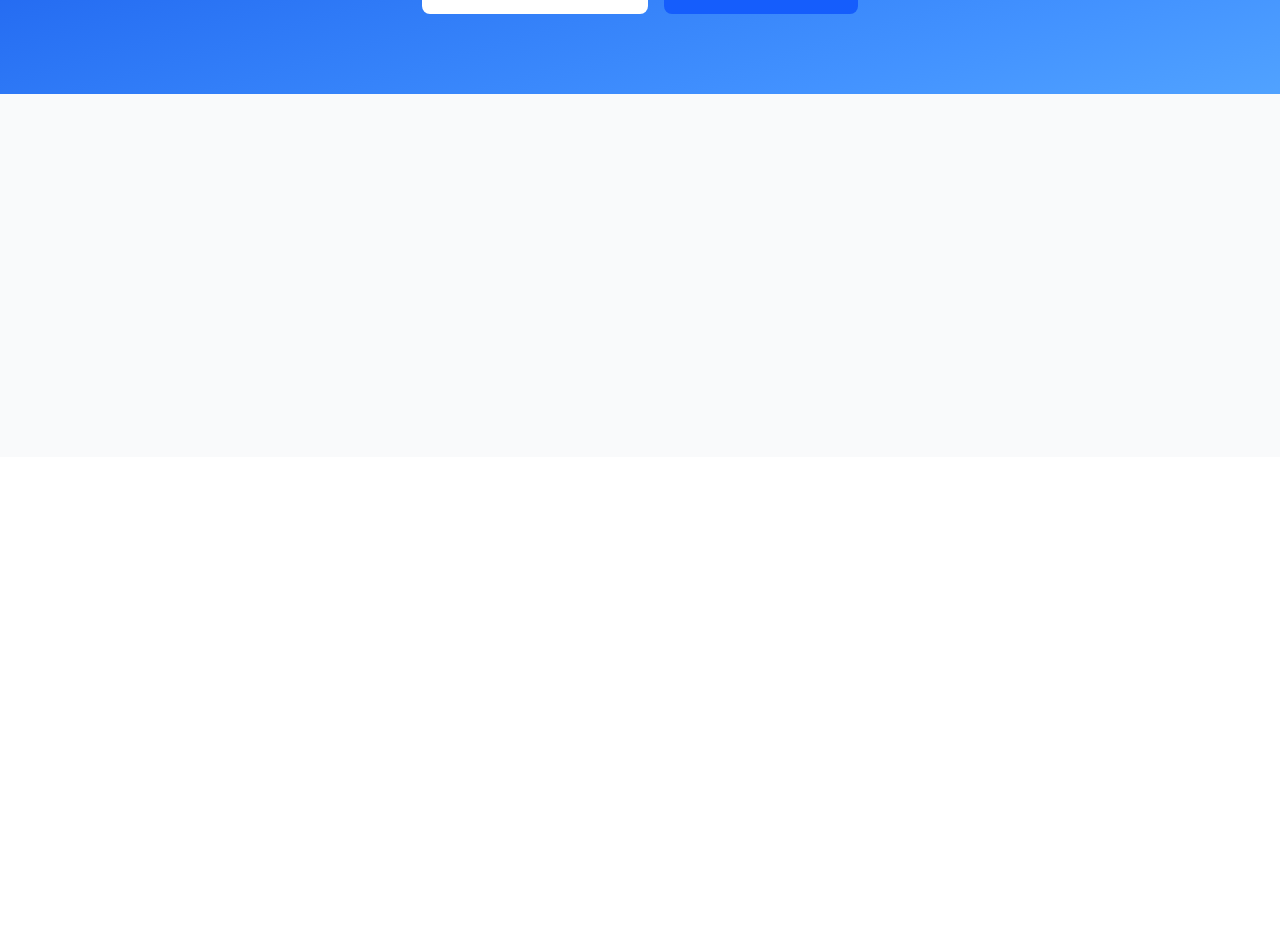
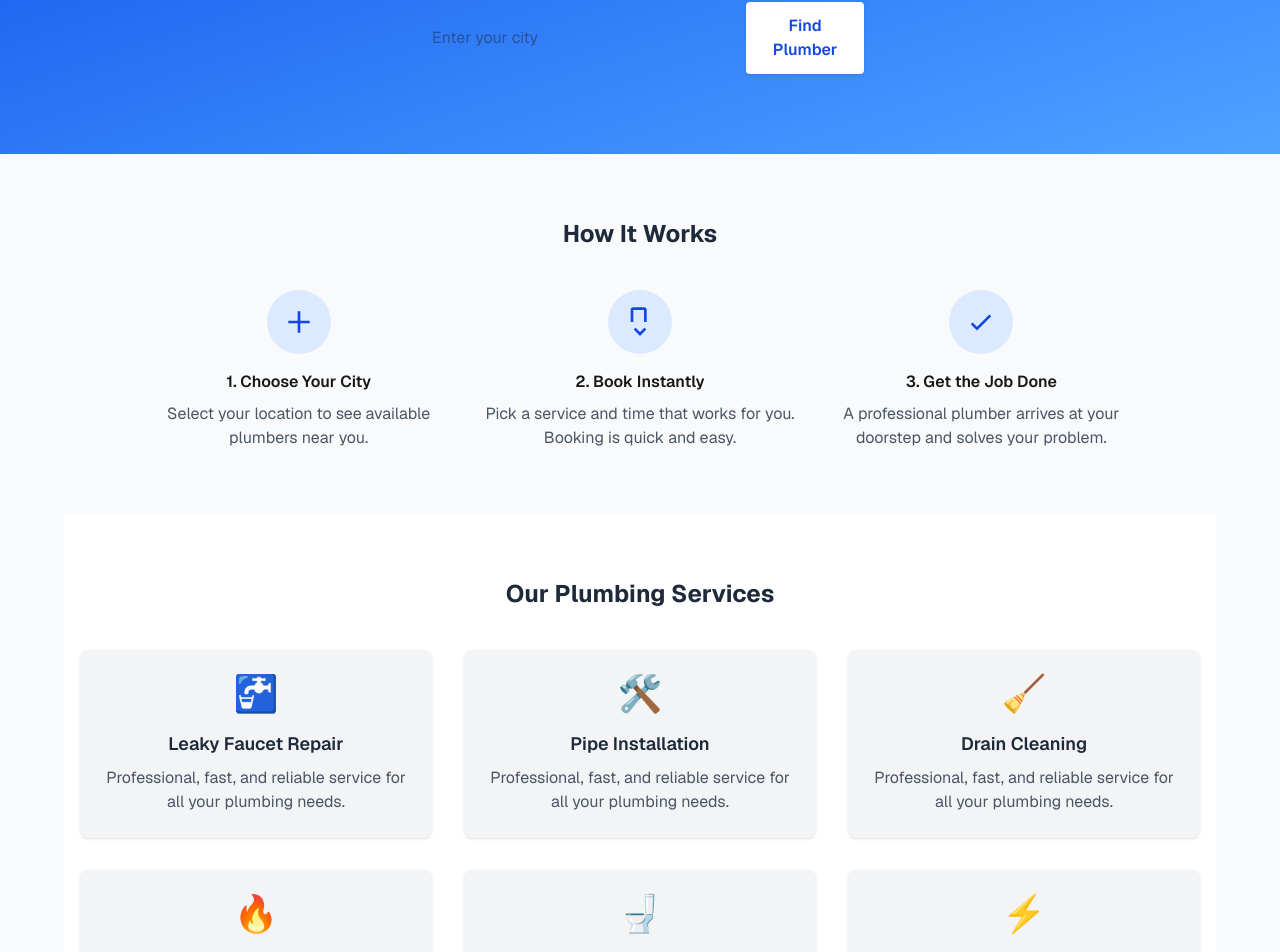
Before and after one commit to tishamishra/plubtest, a Next.js app: page / in a window 1280 px wide. Shown: the part 343-1295 px from the top of the page. Before the commit the page ends 800 px from the top, so only its background shows below. Built offline with nearby package versions, Linux system fonts and the light colour scheme.

Commit message:
Revert subdomain homepage logic and force middleware redirect for subdomain / to location page

```diff
--- a/src/app/page.tsx
+++ b/src/app/page.tsx
@@ -1,28 +1,104 @@
-import { headers } from 'next/headers';
-import locationsData from '@/data/locations.json';
-import LocationPageContent from '@/components/LocationPageContent';
-import HomePageContent from '@/components/HomePageContent';
+import Header from "@/components/Header";
 
-export default async function Page() {
-  const headersList = await headers();
-  const host = headersList.get('host') || '';
-  const subdomain = host.split('.')[0];
-
-  // Ignore main domain and dev environments
-  const isMainDomain = host === 'affinsight.com' || host === 'www.affinsight.com' || host.includes('localhost') || host.includes('vercel.app');
-  if (!isMainDomain) {
-    // Try to find a matching location
-    const location = locationsData.locations.find(
-      loc =>
-        loc.id === subdomain.toLowerCase() ||
-        loc.name.toLowerCase().replace(/\s+/g, '-') === subdomain.toLowerCase()
-    );
-    if (location) {
-      // Render the location page content as the homepage
-      return <LocationPageContent location={location} />;
-    }
-  }
-
-  // Default: render the main homepage
-  return <HomePageContent />;
+export default function Home() {
+  return (
+    <div className="bg-gray-50 min-h-screen flex flex-col font-sans">
+      <Header />
+      {/* Hero Section */}
+      <section className="bg-gradient-to-br from-blue-700 to-blue-400 text-white py-20 px-4 flex flex-col items-center">
+        <h1 className="text-4xl sm:text-5xl font-bold mb-4 text-center max-w-2xl">Find Trusted Plumbers in Your City</h1>
+        <p className="text-lg sm:text-xl mb-8 text-center max-w-xl">Professional, reliable, and fast plumbing services for homes and businesses. Book a plumber in minutes.</p>
+        <form className="flex flex-col sm:flex-row gap-3 w-full max-w-md">
+          <input type="text" placeholder="Enter your city" className="rounded px-4 py-3 text-gray-800 w-full focus:outline-none" />
+          <button type="submit" className="bg-white text-blue-700 font-semibold px-6 py-3 rounded shadow hover:bg-blue-100 transition">Find Plumber</button>
+        </form>
+      </section>
+      {/* How It Works */}
+      <section className="py-16 px-4 max-w-5xl mx-auto">
+        <h2 className="text-2xl font-bold text-center mb-10 text-gray-800">How It Works</h2>
+        <div className="grid grid-cols-1 sm:grid-cols-3 gap-8">
+          <div className="flex flex-col items-center">
+            <div className="bg-blue-100 text-blue-700 rounded-full p-4 mb-4">
+              <svg width="32" height="32" fill="none" stroke="currentColor" strokeWidth="2" viewBox="0 0 24 24"><path d="M12 4v16m8-8H4"/></svg>
+            </div>
+            <h3 className="font-semibold mb-2">1. Choose Your City</h3>
+            <p className="text-center text-gray-600">Select your location to see available plumbers near you.</p>
+          </div>
+          <div className="flex flex-col items-center">
+            <div className="bg-blue-100 text-blue-700 rounded-full p-4 mb-4">
+              <svg width="32" height="32" fill="none" stroke="currentColor" strokeWidth="2" viewBox="0 0 24 24"><path d="M8 17l4 4 4-4m0-5V3a1 1 0 0 0-1-1H7a1 1 0 0 0-1 1v9"/></svg>
+            </div>
+            <h3 className="font-semibold mb-2">2. Book Instantly</h3>
+            <p className="text-center text-gray-600">Pick a service and time that works for you. Booking is quick and easy.</p>
+          </div>
+          <div className="flex flex-col items-center">
+            <div className="bg-blue-100 text-blue-700 rounded-full p-4 mb-4">
+              <svg width="32" height="32" fill="none" stroke="currentColor" strokeWidth="2" viewBox="0 0 24 24"><path d="M5 13l4 4L19 7"/></svg>
+            </div>
+            <h3 className="font-semibold mb-2">3. Get the Job Done</h3>
+            <p className="text-center text-gray-600">A professional plumber arrives at your doorstep and solves your problem.</p>
+          </div>
+        </div>
+      </section>
+      {/* Services Grid */}
+      <section className="py-16 px-4 bg-white max-w-6xl mx-auto w-full">
+        <h2 className="text-2xl font-bold text-center mb-10 text-gray-800">Our Plumbing Services</h2>
+        <div className="grid grid-cols-1 sm:grid-cols-2 md:grid-cols-3 gap-8">
+          {[
+            { title: "Leaky Faucet Repair", icon: "🚰" },
+            { title: "Pipe Installation", icon: "🛠️" },
+            { title: "Drain Cleaning", icon: "🧹" },
+            { title: "Water Heater Repair", icon: "🔥" },
+            { title: "Toilet Fixing", icon: "🚽" },
+            { title: "Emergency Plumbing", icon: "⚡" },
+          ].map((service) => (
+            <div key={service.title} className="bg-gray-100 rounded-lg p-6 flex flex-col items-center shadow hover:shadow-lg transition">
+              <div className="text-4xl mb-4">{service.icon}</div>
+              <h3 className="font-semibold text-lg mb-2 text-gray-800">{service.title}</h3>
+              <p className="text-gray-600 text-center">Professional, fast, and reliable service for all your plumbing needs.</p>
+            </div>
+          ))}
+        </div>
+      </section>
+      {/* Testimonials */}
+      <section className="py-16 px-4 max-w-5xl mx-auto">
+        <h2 className="text-2xl font-bold text-center mb-10 text-gray-800">What Our Customers Say</h2>
+        <div className="grid grid-cols-1 md:grid-cols-3 gap-8">
+          {[
+            {
+              name: "Priya S.",
+              text: "Booked a plumber in 2 minutes. The service was quick and professional! Highly recommend.",
+            },
+            {
+              name: "Rahul M.",
+              text: "Solved my leaking pipe the same day. Transparent pricing and friendly staff.",
+            },
+            {
+              name: "Amit K.",
+              text: "Best plumbing service in the city. Will use again for sure!",
+            },
+          ].map((t) => (
+            <div key={t.name} className="bg-white rounded-lg shadow p-6 flex flex-col items-center">
+              <div className="w-12 h-12 rounded-full bg-blue-100 flex items-center justify-center text-blue-700 text-xl font-bold mb-4">{t.name[0]}</div>
+              <p className="text-gray-700 italic mb-2 text-center">&ldquo;{t.text}&rdquo;</p>
+              <span className="text-gray-500 text-sm">- {t.name}</span>
+            </div>
+          ))}
+        </div>
+      </section>
+      {/* Footer */}
+      <footer className="bg-blue-900 text-white py-8 px-4 mt-auto">
+        <div className="max-w-6xl mx-auto flex flex-col md:flex-row justify-between items-center gap-4">
+          <div className="text-lg font-bold">PlumPro</div>
+          <div className="flex gap-6 text-sm">
+            <a href="#" className="hover:underline">Home</a>
+            <a href="#" className="hover:underline">Services</a>
+            <a href="#" className="hover:underline">Contact</a>
+            <a href="#" className="hover:underline">Privacy Policy</a>
+          </div>
+          <div className="text-xs text-blue-200">&copy; {new Date().getFullYear()} PlumPro. All rights reserved.</div>
+        </div>
+      </footer>
+    </div>
+  );
 }
--- a/src/middleware.ts
+++ b/src/middleware.ts
@@ -4,36 +4,37 @@ import { getLocationBySubdomain } from './utils/subdomain';
 export function middleware(request: NextRequest) {
   const url = request.nextUrl.clone();
   const hostname = request.headers.get('host') || '';
+  const pathname = url.pathname;
 
   // Extract subdomain from hostname
   const subdomain = hostname.split('.')[0];
 
   // Skip if it's localhost or main domain
-  if (hostname.includes('localhost') || hostname.includes('vercel.app') || hostname.includes('netlify.app')) {
+  if (
+    hostname.includes('localhost') ||
+    hostname.includes('vercel.app') ||
+    hostname.includes('netlify.app') ||
+    hostname === 'affinsight.com' ||
+    hostname === 'www.affinsight.com'
+  ) {
     return NextResponse.next();
   }
 
   // Check if subdomain matches a location
   const location = getLocationBySubdomain(subdomain);
 
-  if (location) {
-    // Redirect to the location page
+  // If the request is to / (homepage) on a subdomain, redirect to the location page
+  if (location && pathname === '/') {
     const locationUrl = new URL(`/locations/${location.id}`, request.url);
     return NextResponse.redirect(locationUrl);
   }
 
+  // For all other requests, keep existing logic (optional: redirect other subdomain routes to location page or 404)
   return NextResponse.next();
 }
 
 export const config = {
   matcher: [
-    /*
-     * Match all request paths except for the ones starting with:
-     * - api (API routes)
-     * - _next/static (static files)
-     * - _next/image (image optimization files)
-     * - favicon.ico (favicon file)
-     */
     '/((?!api|_next/static|_next/image|favicon.ico).*)',
   ],
 };
```
